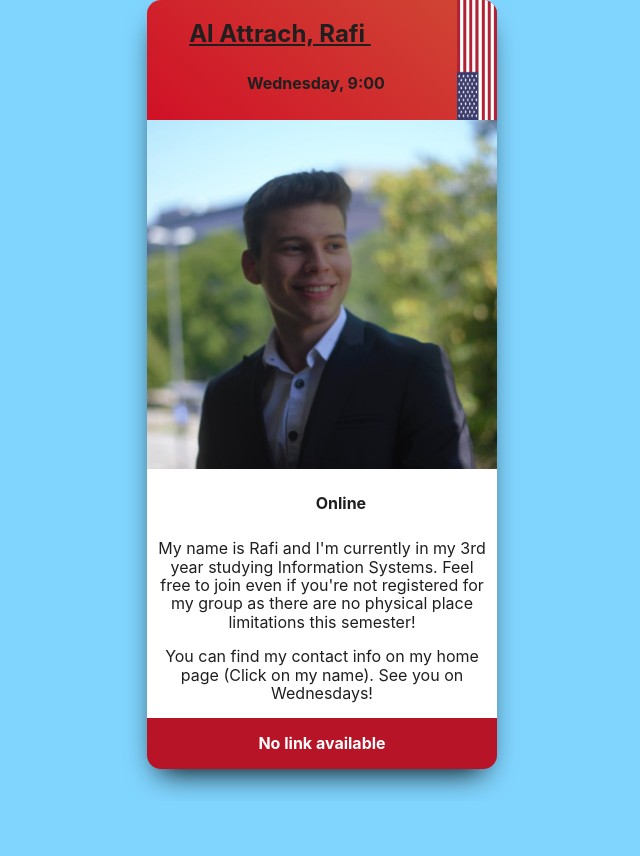
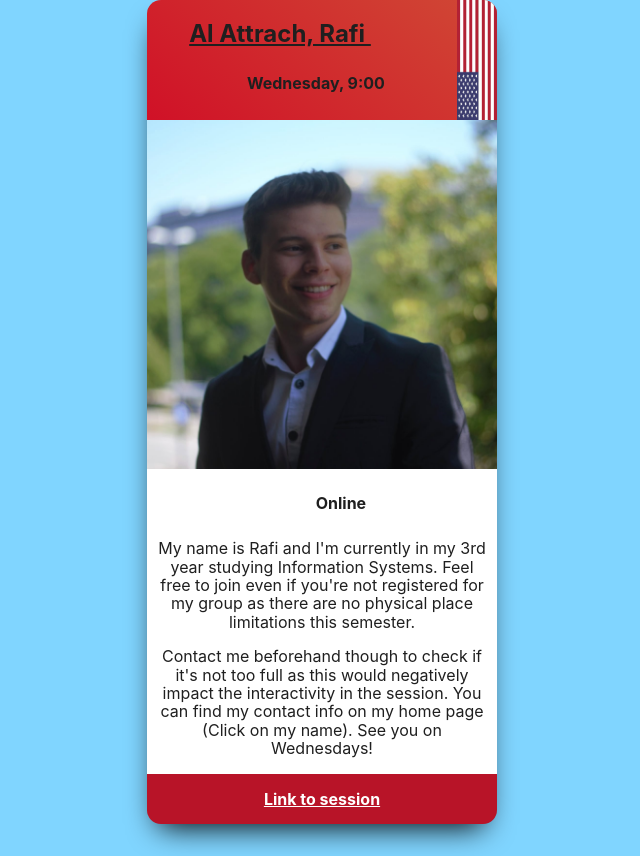
Before and after one commit to simonpannek/PGDPde, an Eleventy site: page src/tutors/attrach-rafi.md in a window 1280 px wide. Shown: the whole page, without its empty margins (318-958 px from the left). Before the commit the page ends 801 px from the top, so only its background shows below. Built offline with nearby package versions, Linux system fonts and the light colour scheme; Eleventy itself is replaced by a stand-in of ours; files that its build step writes are made by us from their sources; what intl-list-format would draw is missing.

Commit message:
added session link and updated description

```diff
--- a/src/tutors/attrach-rafi.md
+++ b/src/tutors/attrach-rafi.md
@@ -5,10 +5,11 @@ image: attrach-rafi.jpg
 website: http://home.in.tum.de/~alattrac/
 session: Wednesday, 9:00
 location: Online
+sessionLink: https://bbb.rbg.tum.de/raf-xu7-vna
 language: en
 color: red
 ---
 
-My name is Rafi and I'm currently in my 3rd year studying Information Systems. Feel free to join even if you're not registered for my group as there are no physical place limitations this semester!
+My name is Rafi and I'm currently in my 3rd year studying Information Systems. Feel free to join even if you're not registered for my group as there are no physical place limitations this semester.
 
-You can find my contact info on my home page (Click on my name). See you on Wednesdays!
+Contact me beforehand though to check if it's not too full as this would negatively impact the interactivity in the session. You can find my contact info on my home page (Click on my name). See you on Wednesdays!
```
